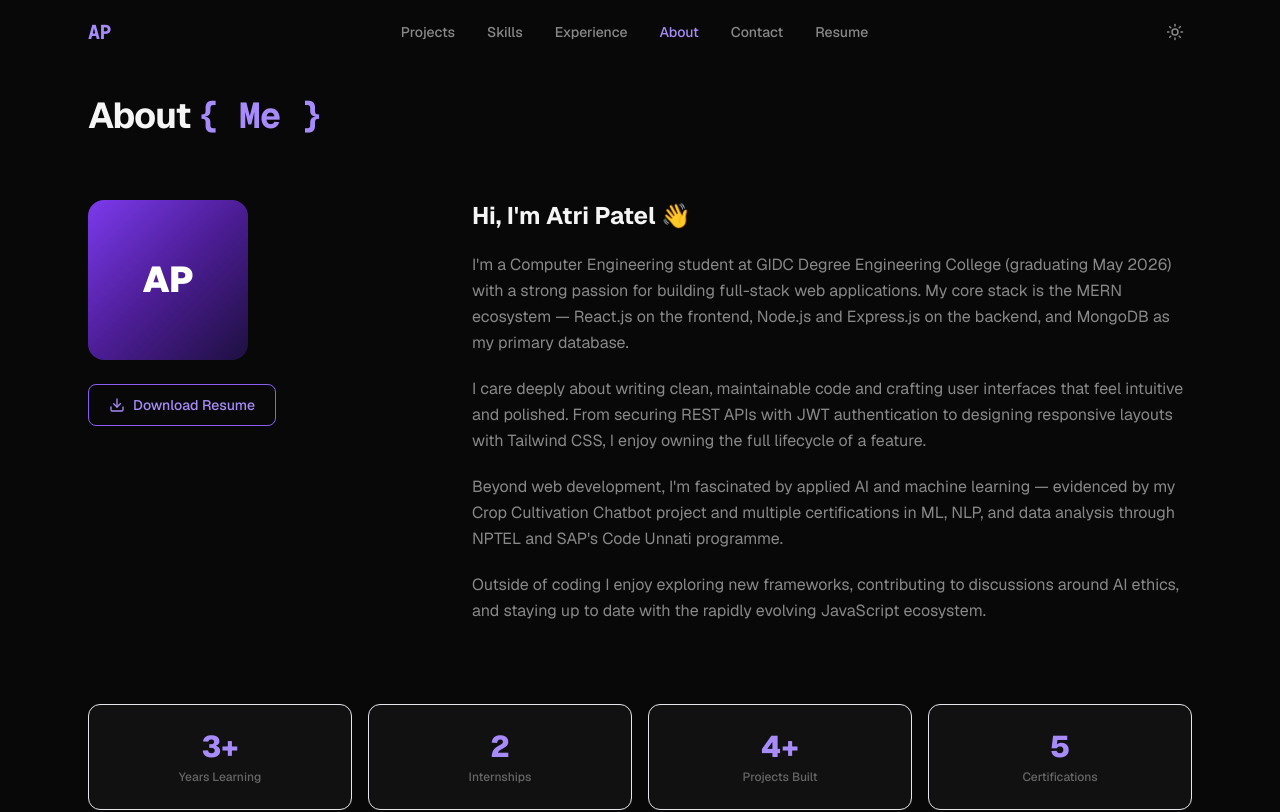
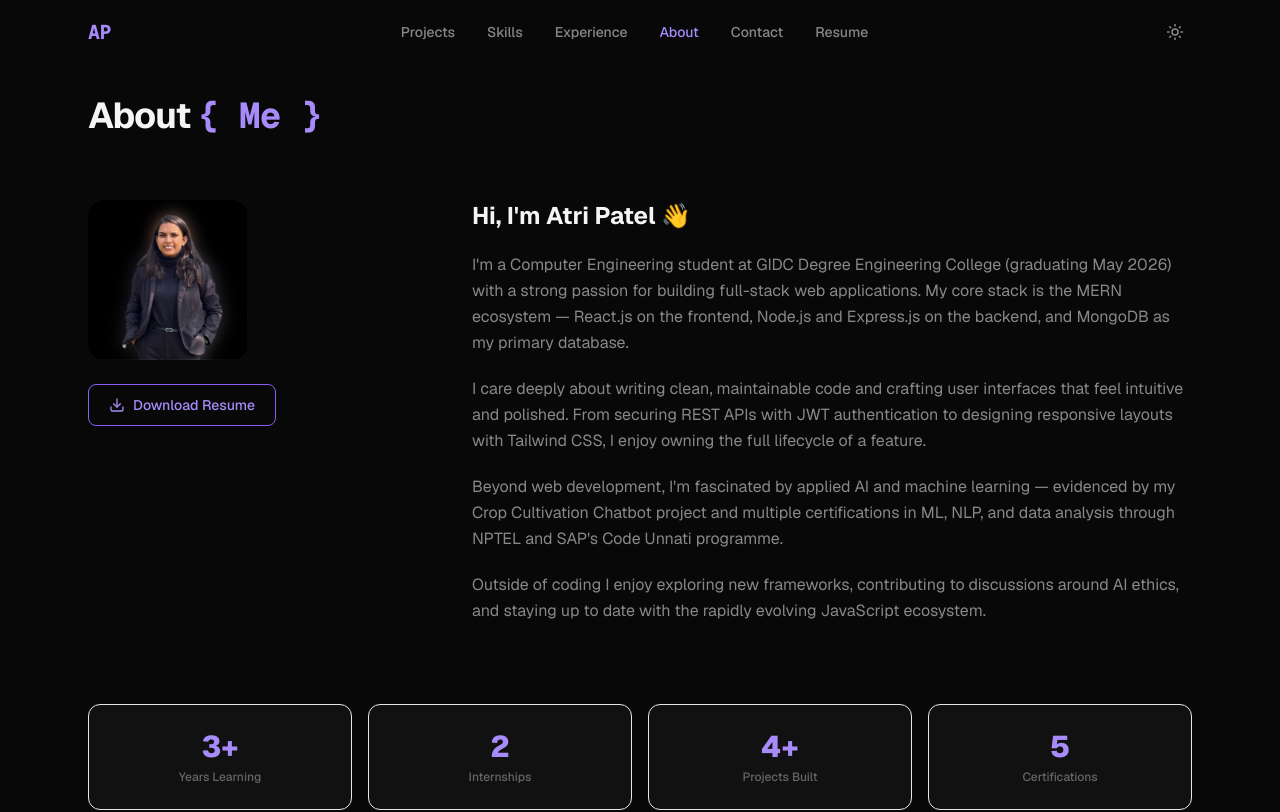
Before and after one commit to Shrey317/aena-portfolio, a Next.js app: page /about in a window 1280 px wide. Shown: the top 812 px of the page. Built offline with nearby package versions, Linux system fonts and the light colour scheme.

Commit message:
added image

```diff
--- a/components/sections/AboutContent.tsx
+++ b/components/sections/AboutContent.tsx
@@ -6,6 +6,7 @@ import { Award, Download, GraduationCap, Calendar } from "lucide-react";
 import { siteConfig, aboutStats, certifications, education } from "@/lib/data";
 import SectionHeader from "@/components/shared/SectionHeader";
 import AnimatedSection from "@/components/shared/AnimatedSection";
+import Image from 'next/image';
 
 export default function AboutContent() {
   const prefersReducedMotion = useReducedMotion();
@@ -23,14 +24,16 @@ export default function AboutContent() {
         {/* Avatar column */}
         <AnimatedSection direction="left" className="flex flex-col items-center lg:items-start gap-6">
           {/* Gradient avatar with initials */}
-          <div
-            className="relative w-40 h-40 rounded-2xl flex items-center justify-center text-4xl font-black text-white select-none overflow-hidden"
-            style={{
-              background: "linear-gradient(135deg, #7c3aed 0%, #4c1d95 50%, #1e1040 100%)",
-            }}
-          >
-            AP
-          </div>
+      {/* Optimized Next.js Image */}
+      <div className="relative w-40 h-40 rounded-2xl overflow-hidden">
+        <Image
+          src="/portfolio image.png" // Replace with your exact filename
+          alt="Atri Patel"
+          fill
+          className="object-cover"
+          priority // Optional: Loads the image quickly since it's above the fold
+        />
+      </div>
 
           <a
             href="/resume.pdf"
--- a/lib/data.ts
+++ b/lib/data.ts
@@ -21,8 +21,8 @@ export const siteConfig: SiteConfig = {
   url: "https://atri-patel.vercel.app", // ← update after first Vercel deploy
   ogImage: "/og-image.png",
   links: {
-    github: "https://github.com/atripatel",     // ← update with your real GitHub URL
-    linkedin: "https://linkedin.com/in/atripatel", // ← update with your real LinkedIn URL
+    github: "hhttps://github.com/Atri1731",     // ← update with your real GitHub URL
+    linkedin: "https://www.linkedin.com/in/atri-patel-36a5b8343/", // ← update with your real LinkedIn URL
     twitter: "",
     email: "atripatel11004@gmail.com",
     phone: "+91 82380 04260",
@@ -36,7 +36,7 @@ export const hero = {
   subtitle: "Full-Stack Web Developer",
   tagline:
     "Building scalable, secure, and user-centric MERN applications — from pixel-perfect UIs to robust backend APIs.",
-  availabilityText: "Open to internships & full-time roles",
+  availabilityText: "Open to full-time roles",
 };
 
 // ─── Navigation ───────────────────────────────────────────────────────────────
@@ -62,7 +62,7 @@ export const projects: Project[] = [
     tech: ["React.js", "JavaScript", "Tailwind CSS", "Node.js", "Express.js", "MongoDB"],
     featured: true,
     // liveUrl: "https://your-deployed-url.vercel.app",
-    // repoUrl: "https://github.com/atripatel/oujat-mern",
+    // repoUrl: "hhttps://github.com/Atri1731/oujat-mern",
   },
   {
     id: "gym-management",
@@ -71,7 +71,7 @@ export const projects: Project[] = [
       "A dynamic and responsive website for a gym to showcase services, class schedules, trainer profiles, and membership plans. PHP handles form submissions for contact inquiries and member sign-ups.",
     tech: ["HTML", "CSS", "JavaScript", "PHP"],
     featured: true,
-    // repoUrl: "https://github.com/atripatel/gym-management",
+    // repoUrl: "hhttps://github.com/Atri1731/gym-management",
   },
   {
     id: "food-order",
@@ -80,7 +80,7 @@ export const projects: Project[] = [
       "A responsive web application for booking restaurant tables online. Features a user-friendly interface for browsing available time slots, submitting reservations, and receiving confirmation.",
     tech: ["HTML", "CSS", "PHP"],
     featured: true,
-    // repoUrl: "https://github.com/atripatel/food-order",
+    // repoUrl: "hhttps://github.com/Atri1731/food-order",
   },
   {
     id: "crop-chatbot",
@@ -89,7 +89,7 @@ export const projects: Project[] = [
       "An intelligent chatbot that helps farmers select optimal crops, fertilizers, and pest control methods based on soil types, weather conditions, and geographical location using NLP and ML.",
     tech: ["Python", "NLP", "Machine Learning", "Weather APIs"],
     featured: true,
-    // repoUrl: "https://github.com/atripatel/crop-chatbot",
+    // repoUrl: "hhttps://github.com/Atri1731/crop-chatbot",
   },
 ];
 
```
Also changed, not shown: public/portfolio image.png (added).
